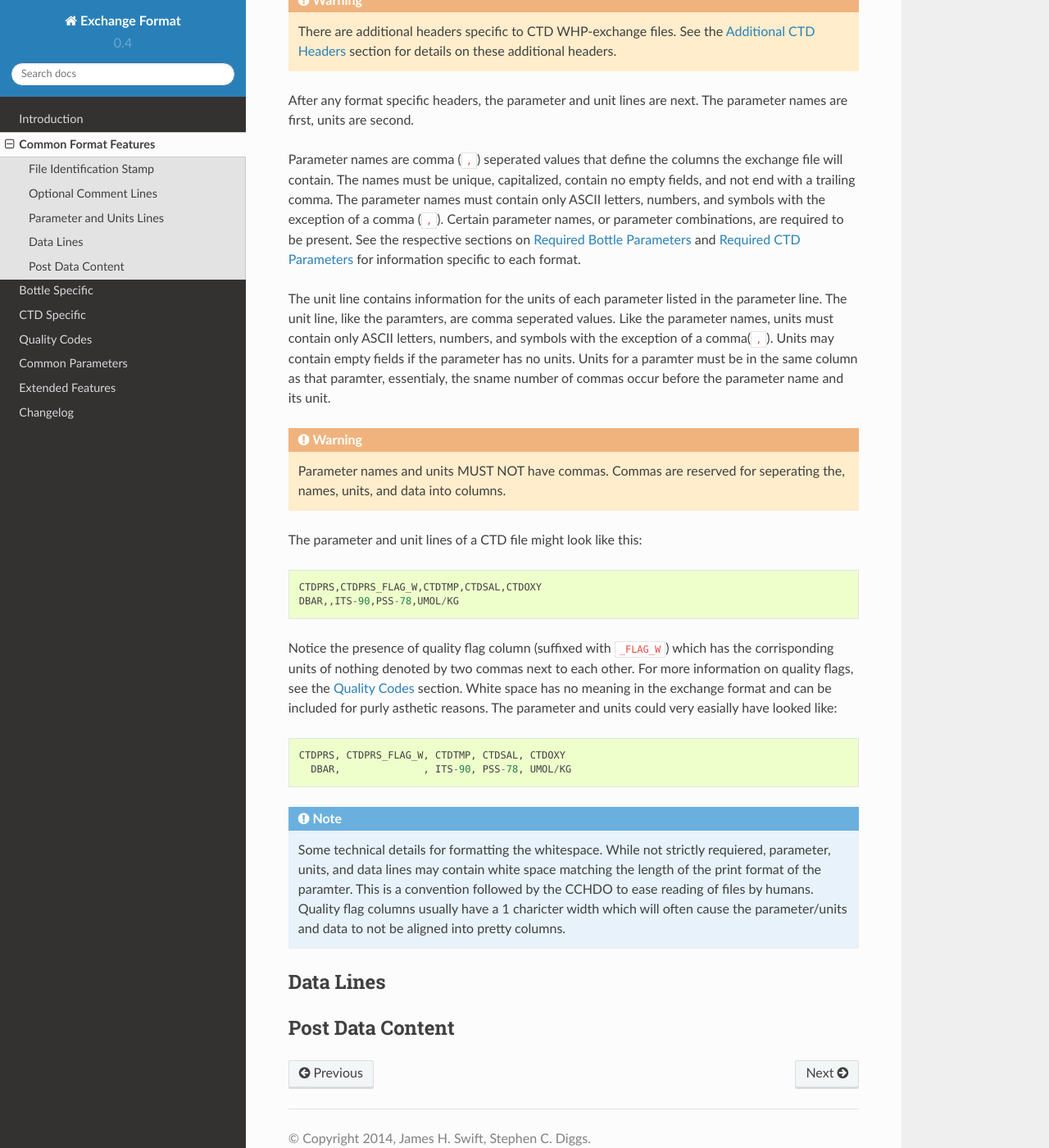
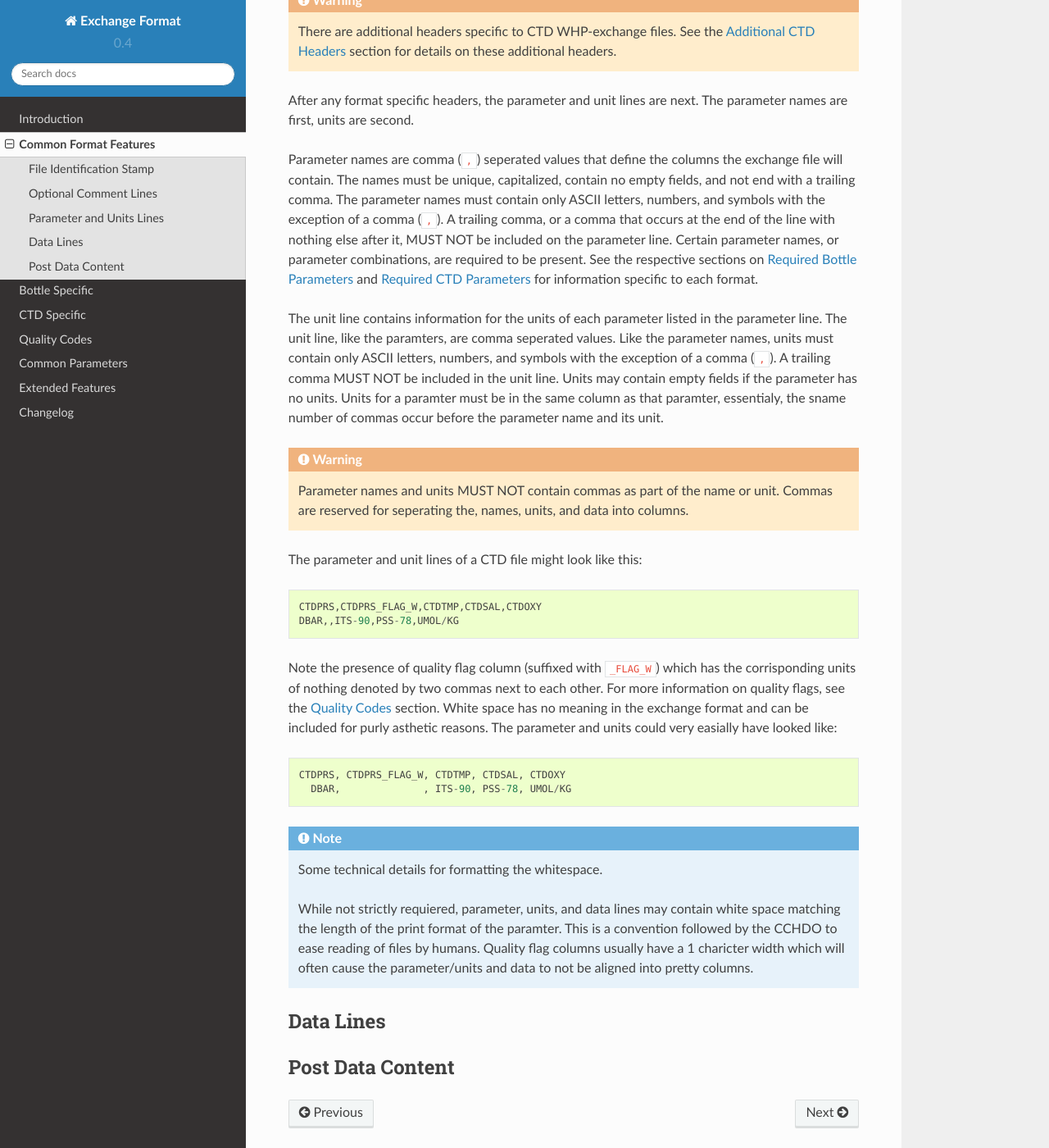
Before and after one commit to cchdo/exchange, a Sphinx documentation site: the page built from docs/common.rst, in a window 1280 px wide and 1400 px high, scrolled down 2373 px. Shown: the whole window at 82% size. Built offline with Sphinx 7.4.7 and the Read the Docs theme 2.0.0, drawn with Linux system fonts in a browser that asks for light colours.

Commit message:
add trailing comma language

```diff
--- a/docs/common.rst
+++ b/docs/common.rst
@@ -93,17 +93,19 @@ The parameter names are first, units are second.
 Parameter names are comma (``,``) seperated values that define the columns the exchange file will contain.
 The names must be unique, capitalized, contain no empty fields, and not end with a trailing comma.
 The parameter names must contain only ASCII letters, numbers, and symbols with the exception of a comma (``,``).
+A trailing comma, or a comma that occurs at the end of the line with nothing else after it, MUST NOT be included on the parameter line.
 Certain parameter names, or parameter combinations, are required to be present.
 See the respective sections on :ref:`bottle required headers` and :ref:`CTD required headers` for information specific to each format.
 
 The unit line contains information for the units of each parameter listed in the parameter line.
 The unit line, like the paramters, are comma seperated values.
-Like the parameter names, units must contain only ASCII letters, numbers, and symbols with the exception of a comma(``,``).
+Like the parameter names, units must contain only ASCII letters, numbers, and symbols with the exception of a comma (``,``).
+A trailing comma MUST NOT be included in the unit line.
 Units may contain empty fields if the parameter has no units.
 Units for a paramter must be in the same column as that paramter, essentialy, the sname number of commas occur before the parameter name and its unit.
 
 .. warning::
-  Parameter names and units MUST NOT have commas.
+  Parameter names and units MUST NOT contain commas as part of the name or unit.
   Commas are reserved for seperating the, names, units, and data into columns.
 
 
@@ -112,7 +114,7 @@ The parameter and unit lines of a CTD file might look like this::
   CTDPRS,CTDPRS_FLAG_W,CTDTMP,CTDSAL,CTDOXY
   DBAR,,ITS-90,PSS-78,UMOL/KG
 
-Notice the presence of quality flag column (suffixed with ``_FLAG_W``) which has the corrisponding units of nothing denoted by two commas next to each other.
+Note the presence of quality flag column (suffixed with ``_FLAG_W``) which has the corrisponding units of nothing denoted by two commas next to each other.
 For more information on quality flags, see the :ref:`Quality Codes` section.
 White space has no meaning in the exchange format and can be included for purly asthetic reasons.
 The parameter and units could very easially have looked like::
@@ -122,6 +124,7 @@ The parameter and units could very easially have looked like::
 
 .. note::
   Some technical details for formatting the whitespace.
+
   While not strictly requiered, parameter, units, and data lines may contain white space matching the length of the print format of the paramter.
   This is a convention followed by the CCHDO to ease reading of files by humans.
   Quality flag columns usually have a 1 charicter width which will often cause the parameter/units and data to not be aligned into pretty columns.
```
